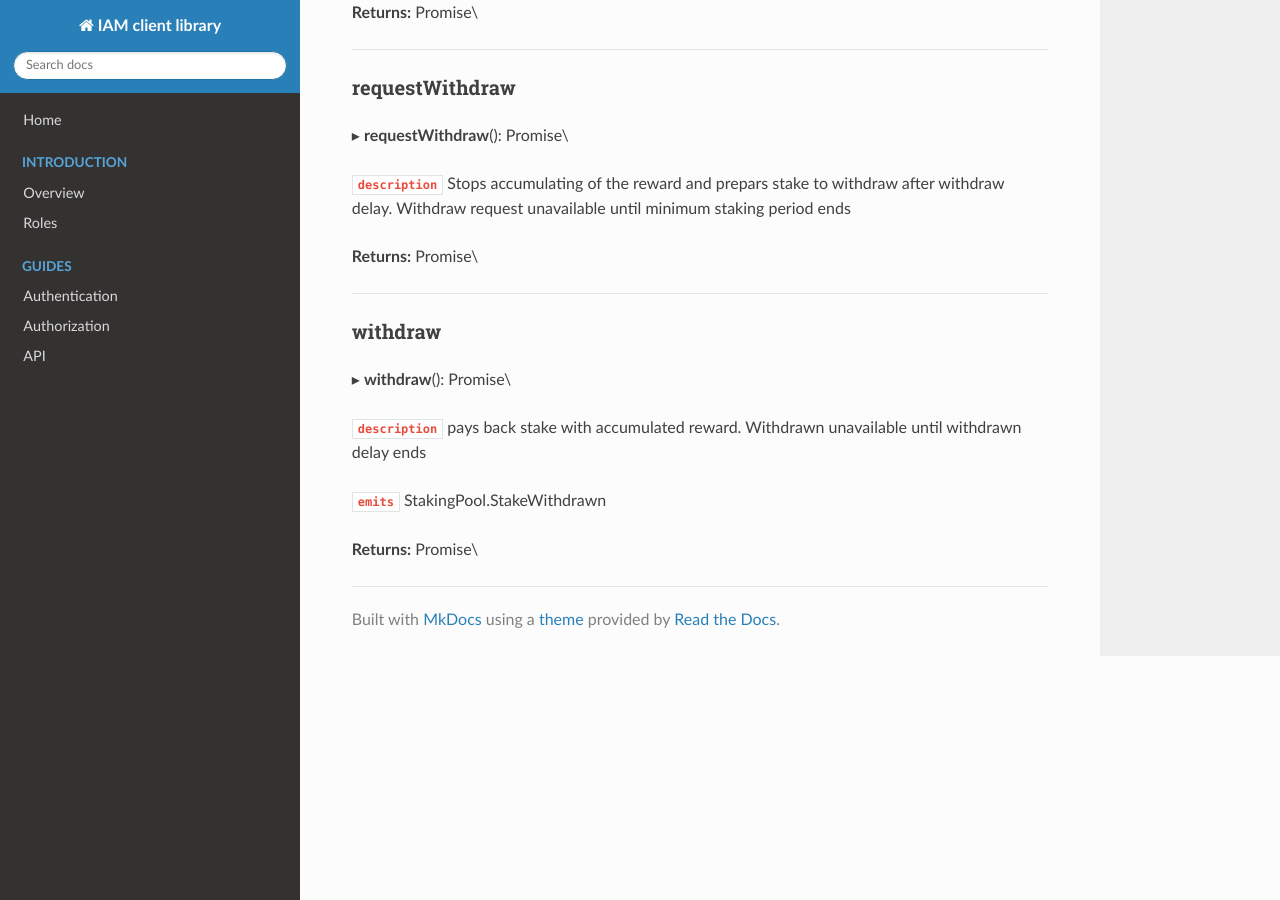
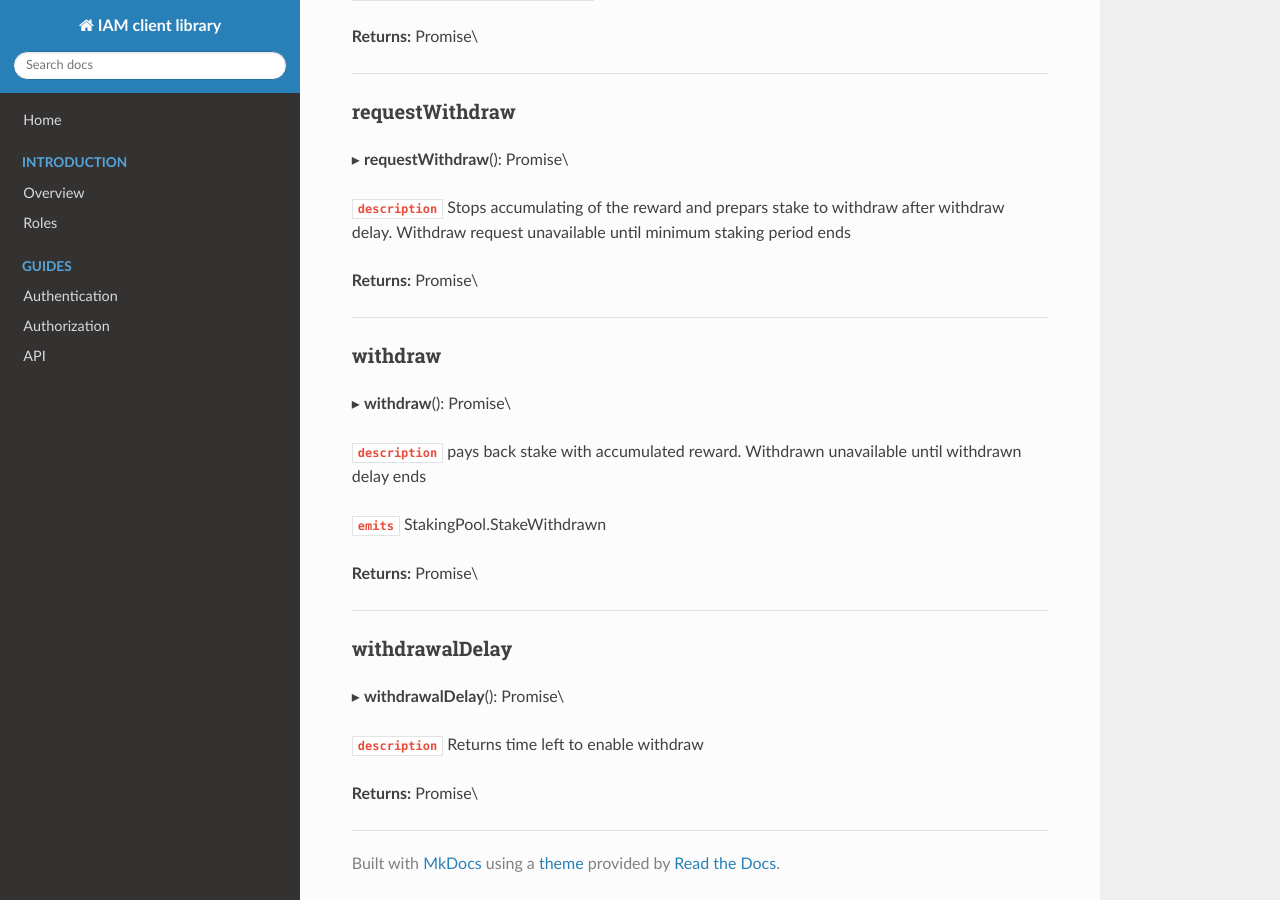
Before and after one commit to energywebfoundation/iam-client-lib, an MkDocs documentation site: the page built from docs/api/classes/stakingpool.md, in a window 1280 px wide and 900 px high, scrolled down 2370 px. Built offline with MkDocs 1.6.1, drawn with Linux system fonts in a browser that asks for light colours; nearby versions of some CDN libraries.

Commit message:
chore(staking): get withdrawal delay

```diff
--- a/docs/api/classes/stakingpool.md
+++ b/docs/api/classes/stakingpool.md
@@ -22,6 +22,7 @@ Abstraction over staking pool smart contract
 * [putStake](stakingpool.md#putstake)
 * [requestWithdraw](stakingpool.md#requestwithdraw)
 * [withdraw](stakingpool.md#withdraw)
+* [withdrawalDelay](stakingpool.md#withdrawaldelay)
 
 ## Constructors
 
@@ -117,3 +118,13 @@ ___
 **`emits`** StakingPool.StakeWithdrawn
 
 **Returns:** Promise\<void>
+
+___
+
+### withdrawalDelay
+
+▸ **withdrawalDelay**(): Promise\<BigNumber>
+
+**`description`** Returns time left to enable withdraw
+
+**Returns:** Promise\<BigNumber>
```
Also changed, not shown: docs/api/enums/error_messages.md (+7 -0 lines), 2 other files.
